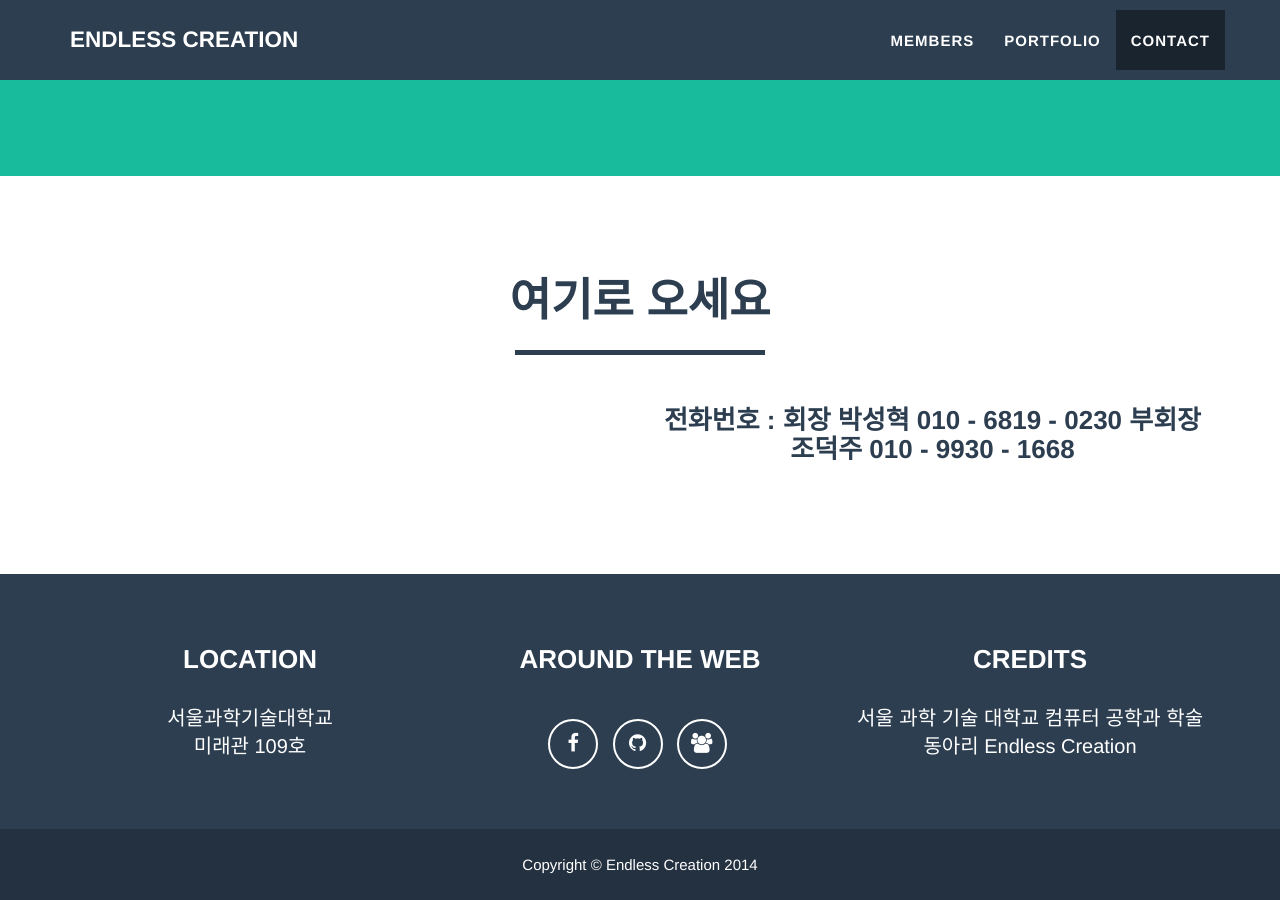
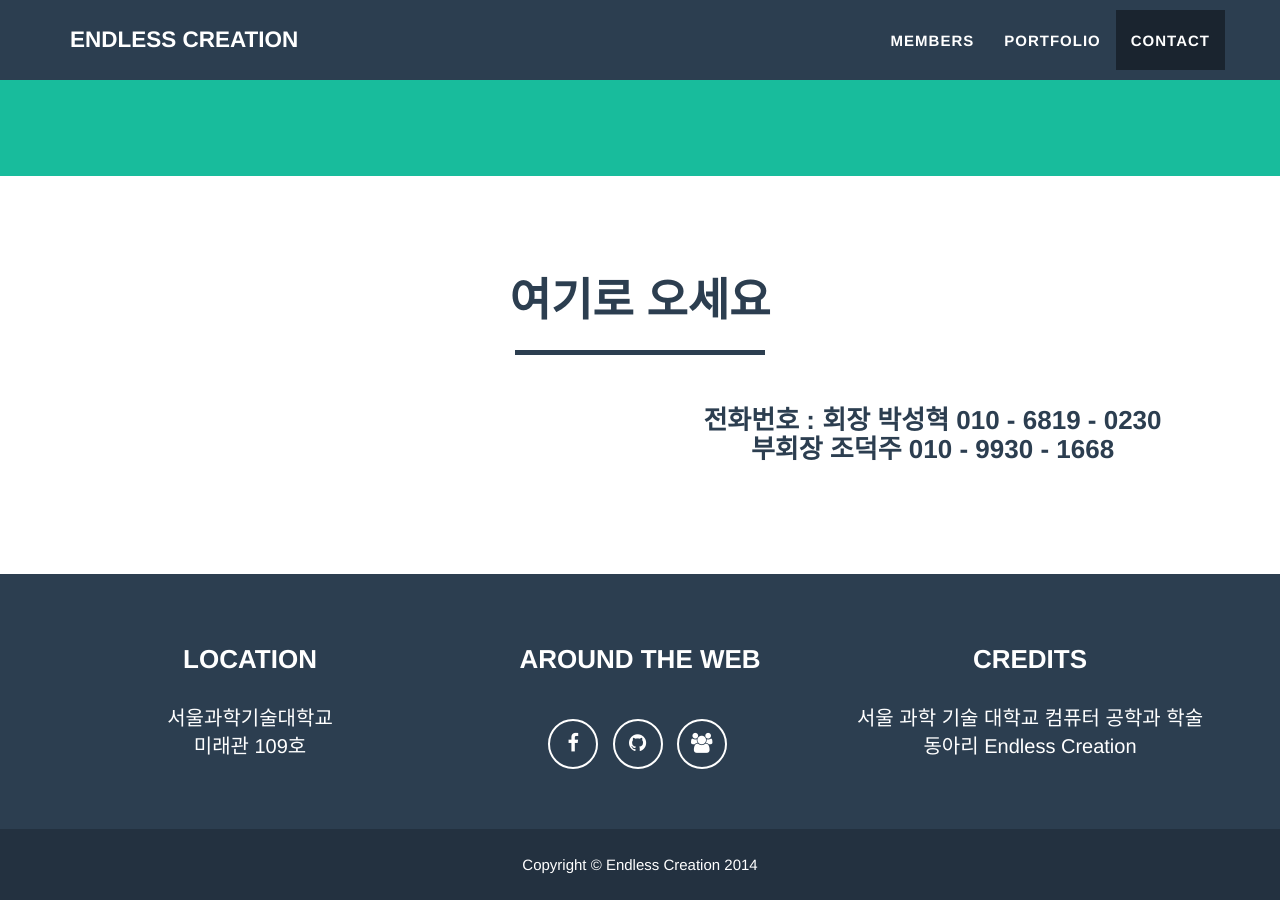
Before and after one commit to ec2014e/ec2014e.github.com, a Jekyll site: the page built from index.html, in a window 1280 px wide and 900 px high, scrolled down 3559 px. Built offline with Jekyll 4.4.1, drawn with Linux system fonts in a browser that asks for light colours; some web fonts are replaced.

Commit message:
Update contact.html

```diff
--- a/_includes/contact.html
+++ b/_includes/contact.html
@@ -12,8 +12,9 @@
                         </div>
                         <div class="col-lg-6">
                             <!-- 박성혁, 조덕주 전화번 -->
-                            <h3>전화번호 : 회장 박성혁 010 - 6819 - 0230
-                                         부회장 조덕주 010 - 9930 - 1668
+                            <h3>
+                            전화번호 : 회장 박성혁 010 - 6819 - 0230<br>
+                            부회장 조덕주 010 - 9930 - 1668
                             </h3>
                         </div>
                     </div>
```
